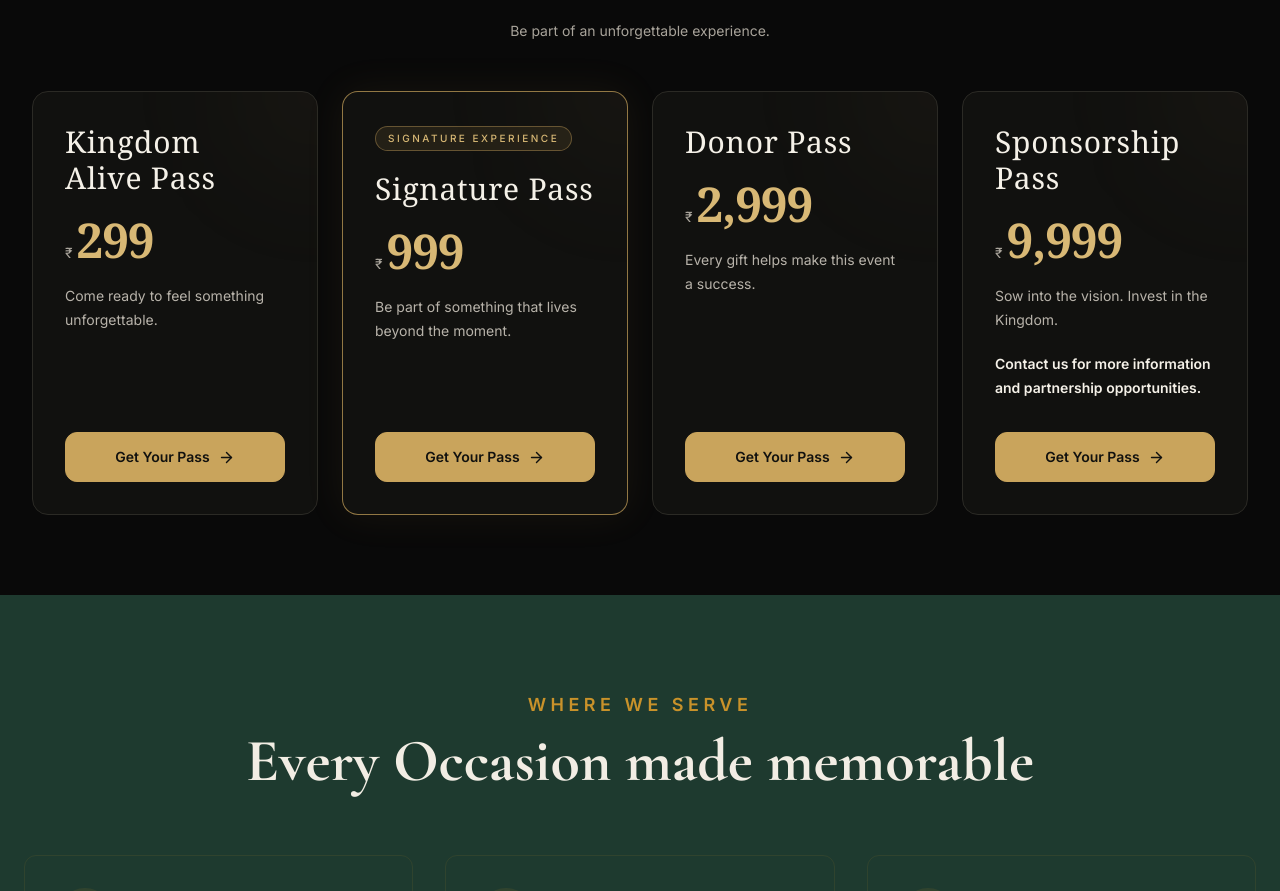
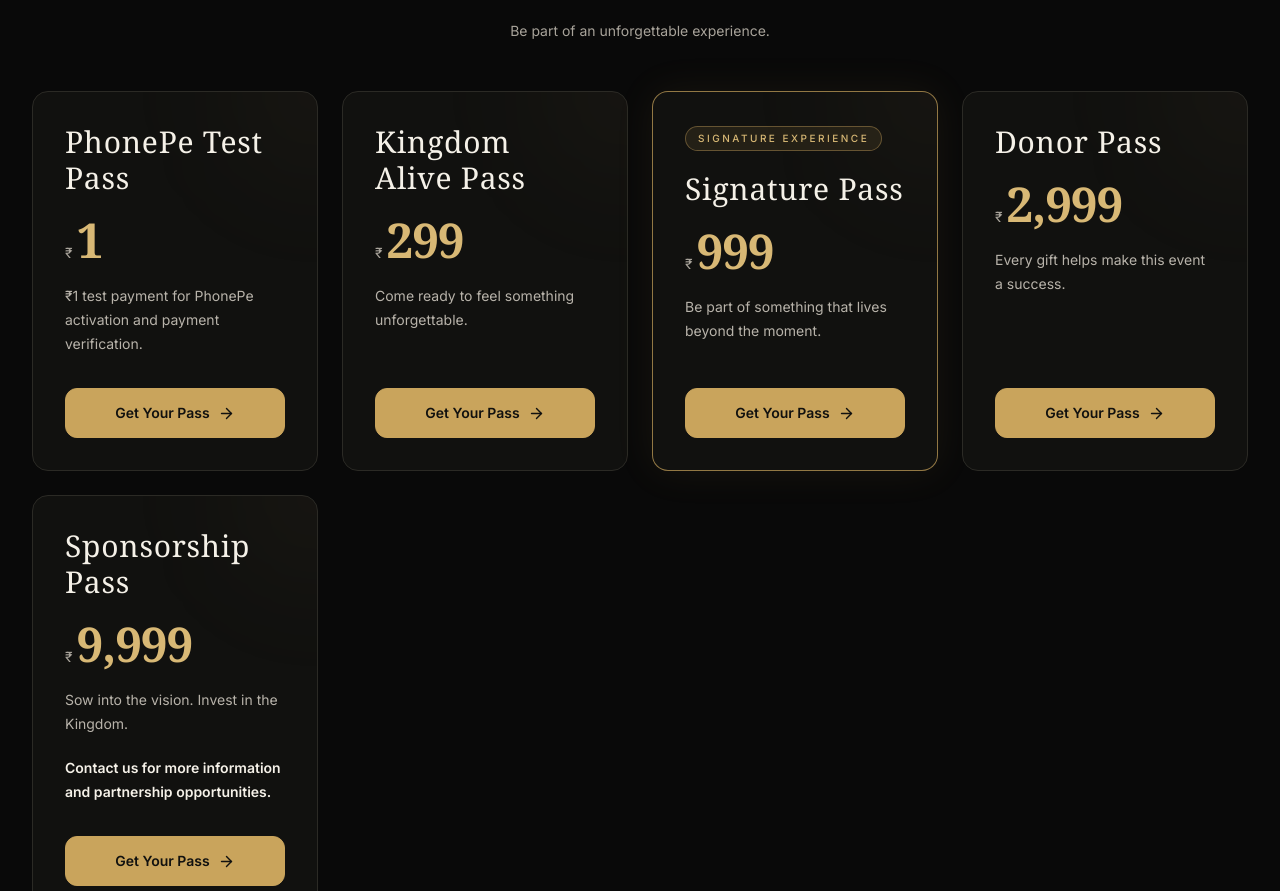
Before and after one commit to vamshichi/oka, a Next.js app: page / in a window 1280 px wide. Shown: the part 5329-6220 px from the top of the page. Built offline with nearby package versions, Linux system fonts and the light colour scheme.

Commit message:
added 1rs ticket

```diff
--- a/components/CheckoutModal.tsx
+++ b/components/CheckoutModal.tsx
@@ -4,6 +4,7 @@ import { useEffect, useState } from "react";
 import { X, ArrowRight, Loader2 } from "lucide-react";
 
 export type TicketType =
+  | "TEST_PASS"
   | "KINGDOM_ALIVE"
   | "SIGNATURE"
   | "DONOR"
@@ -22,6 +23,10 @@ const TICKETS: Record<
     price: number;
   }
 > = {
+    TEST_PASS: {
+    name: "PhonePe Test Pass",
+    price: 1,
+  },
   KINGDOM_ALIVE: {
     name: "Kingdom Alive Pass",
     price: 299,
--- a/components/TicketSection.tsx
+++ b/components/TicketSection.tsx
@@ -45,6 +45,12 @@ export default function TicketSection() {
 
           {/* Ticket Cards */}
           <div className="grid gap-6 md:grid-cols-2 lg:grid-cols-4">
+            <TicketCard
+  title="PhonePe Test Pass"
+  price={1}
+  description="₹1 test payment for PhonePe activation and payment verification."
+  onBuy={() => handleBuy("TEST_PASS")}
+/>
 
             <TicketCard
               title="Kingdom Alive Pass"
--- a/lib/tickets.ts
+++ b/lib/tickets.ts
@@ -1,6 +1,11 @@
 // lib/tickets.ts
 
 export const TICKETS = {
+    TEST_PASS: {
+    name: "PhonePe Test Pass",
+    price: 1,
+  },
+
   KINGDOM_ALIVE: {
     name: "Kingdom Alive Pass",
     price: 299,
```
